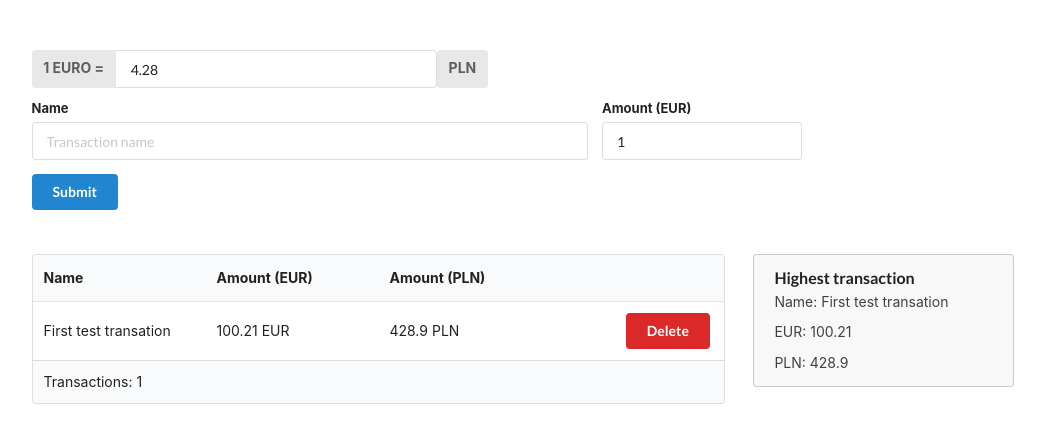
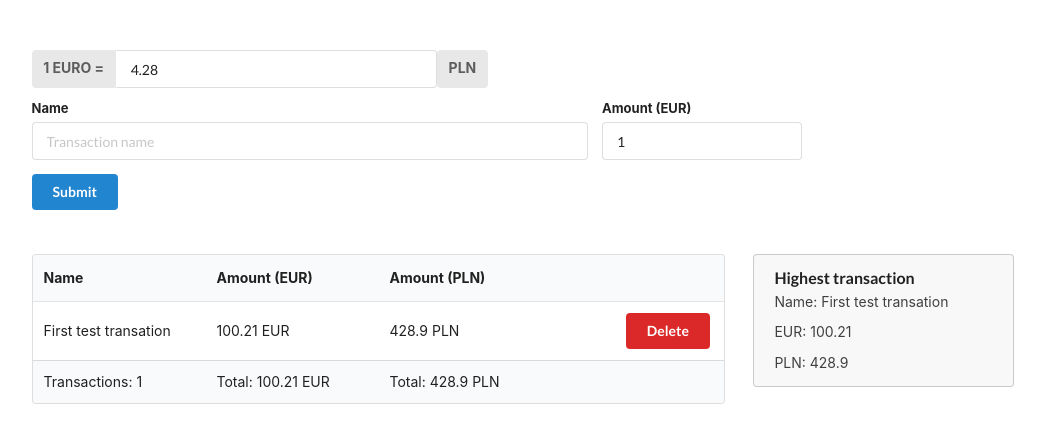
Before and after one commit to tomasz-py/recruitment-task-kambu, a React (Create React App) app: page / in a window 1280 px wide. Shown: the top 442 px of the page, without its empty margins (45-1090 px from the left). Built offline with nearby package versions, Linux system fonts and the light colour scheme.

Commit message:
add total value

```diff
--- a/src/components/TransactionList/index.js
+++ b/src/components/TransactionList/index.js
@@ -2,8 +2,15 @@ import React from "react";
 import { connect } from "react-redux";
 import Transaction from "../Transaction";
 import TransactionBest from "../TransactionBest";
+import { roundToTwo, convertEuroToPLN } from "../../helpers";
 
 const Transactions = props => {
+  // const { amount } = props.transactions;
+  let temp = props.transactions.map(transaction => {
+    return transaction.amount;
+  });
+  let sumEUR = temp.reduce((partialSum, a) => partialSum + a, 0);
+
   return (
     <div className="ui grid" style={{ marginTop: "30px" }}>
       <div className="ten wide column">
@@ -22,8 +29,11 @@ const Transactions = props => {
           <tfoot>
             <tr>
               <th>Transactions: {props.transactions.length}</th>
-              <th />
-              <th />
+              <th>Total: {roundToTwo(sumEUR)} EUR</th>
+              <th>
+                Total: {roundToTwo(convertEuroToPLN(sumEUR, props.euroRate))}{" "}
+                PLN
+              </th>
               <th />
             </tr>
           </tfoot>
```
